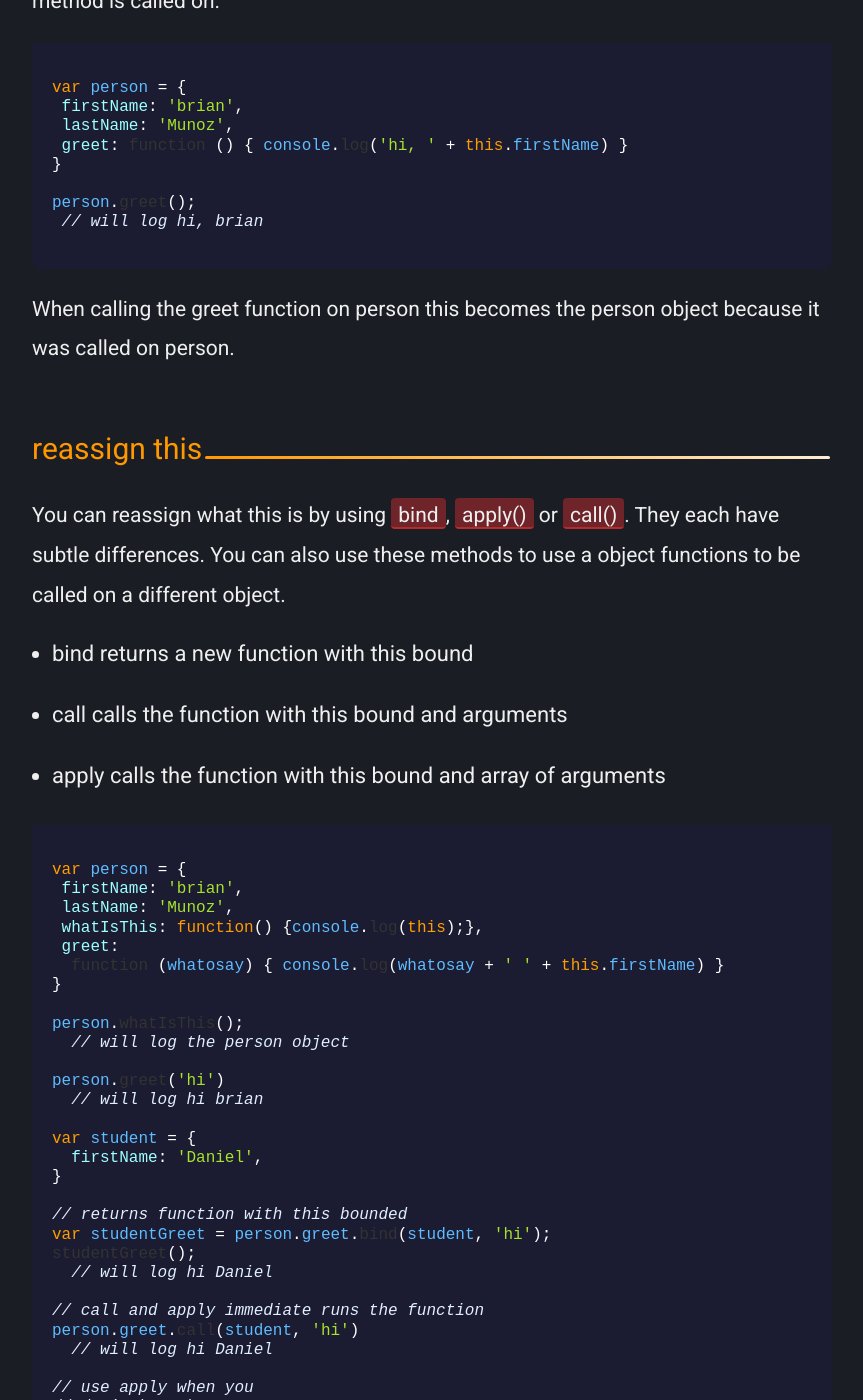
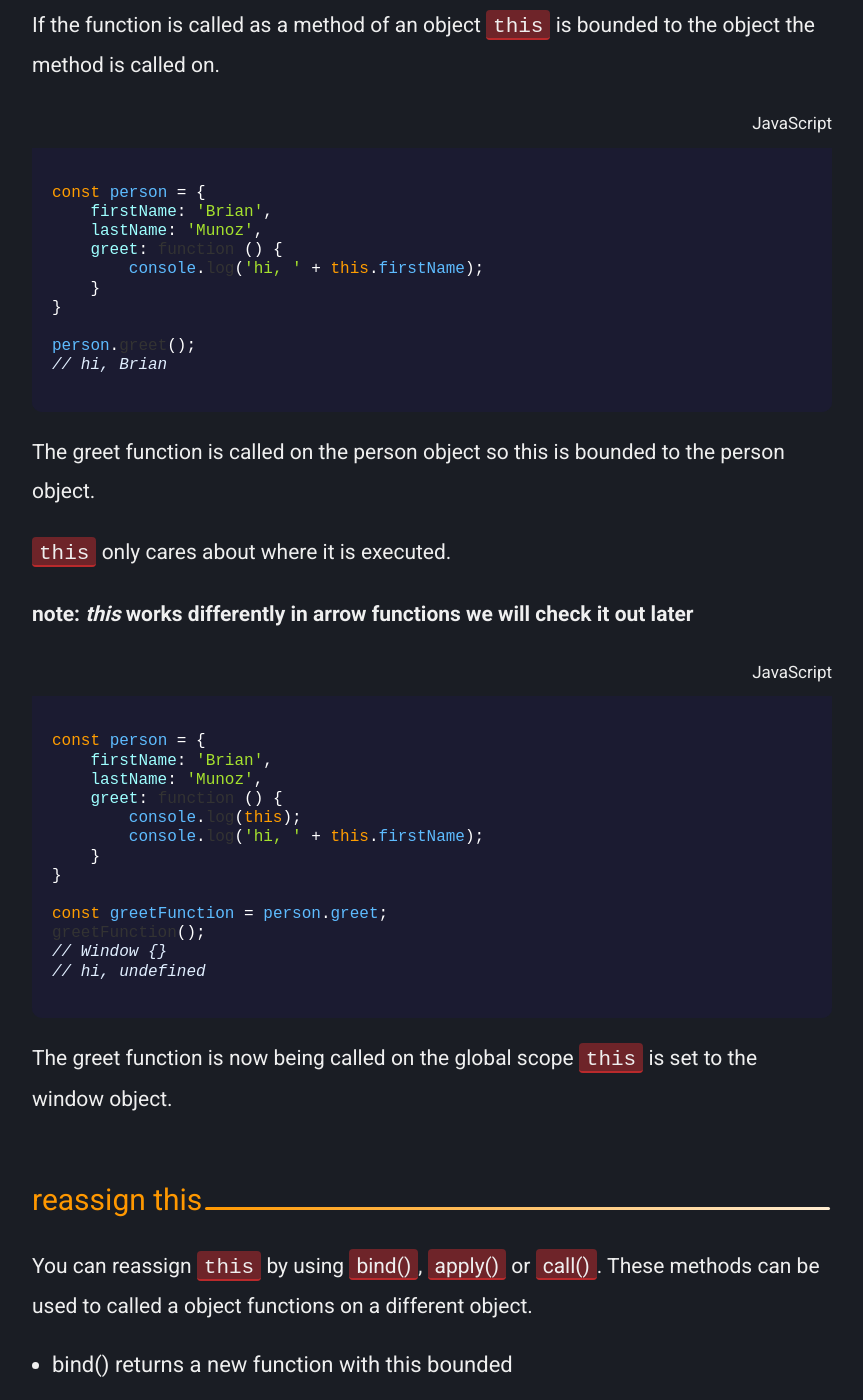
Before and after one commit to codinglead/codinglead.github.io, a Jekyll site: the page built from _posts/2018-12-10-this-in-javascript.md, in a window 1280 px wide and 1400 px high, scrolled down 859 px. Shown: the whole window, without its empty margins (208-1071 px from the left). Built offline with Jekyll 4.4.1, drawn with Linux system fonts in a browser that asks for light colours; comment, search, counter and statistics services are not loaded; some of the changed text lies outside the part shown.

Commit message:
update wording

````diff
--- a/_posts/2018-12-10-this-in-javascript.md
+++ b/_posts/2018-12-10-this-in-javascript.md
@@ -10,15 +11,19 @@
 permalink: /javascript/:title
 ---
 
-This refers to a object that set at the creation of a new execution context. this is the object invoked on. If it is called on the global context it is referred to the global object.
+<code class="highlight__code">this</code> refers to a object that set at the creation of a new execution context.
+
+The value of <code class="highlight__code">this</code> is the object it is invoked on.
+
+<p class="highlight__file-desc">JavaScript</p>
 
 ```javascript
 function whatIsThis() {
-  console.log(this);
+    console.log(this);
 }
 
 whatIsThis();
-  // will log the window object
+// Window {}
 ```
 
 Everything is invoked on the global object.
@@ -26,139 +31,214 @@
 Everything that is defined on the global scope is stuck on the global object that is why
 this refers to the window / global object.
 
-If the function is called as a method of an object
-'this' is bound to the object the method is called on.
+If the function is called as a method of an object <code class="highlight__code">this</code> is bounded to the object the method is called on.
+
+<p class="highlight__file-desc">JavaScript</p>
 
 ```javascript
-var person = {
- firstName: 'brian',
- lastName: 'Munoz',
- greet: function () { console.log('hi, ' + this.firstName) }
+const person = {
+    firstName: 'Brian',
+    lastName: 'Munoz',
+    greet: function () {
+        console.log('hi, ' + this.firstName);
+    }
 }
 
 person.greet();
- // will log hi, brian
+// hi, Brian
 ```
 
-When calling the greet function on person this becomes the person object because it was called on person.
+The greet function is called on the person object so this is bounded to the person object.
+
+<code class="highlight__code">this</code> only cares about where it is executed.
+
+**note: *this* works differently in arrow functions we will check it out later**
+
+<p class="highlight__file-desc">JavaScript</p>
+
+```javascript
+const person = {
+    firstName: 'Brian',
+    lastName: 'Munoz',
+    greet: function () {
+        console.log(this);
+        console.log('hi, ' + this.firstName);
+    }
+}
+
+const greetFunction = person.greet;
+greetFunction();
+// Window {}
+// hi, undefined
+```
+
+The greet function is now being called on the global scope <code class="highlight__code">this</code> is set to the window object.
 
 ## reassign this
 
-You can reassign what this is by using <span class="highlight__code">bind</span>, <span class="highlight__code">apply()</span> or <span class="highlight__code">call()</span>. They each have subtle differences. You can also use these methods to use a object functions to be called on a different object.
+You can reassign <code class="highlight__code">this</code> by using <span class="highlight__code">bind()</span>, <span class="highlight__code">apply()</span> or <span class="highlight__code">call()</span>. These methods can be used to called a object functions on a different object.
 
-* bind returns a new function with this bound
-* call calls the function with this bound and arguments
-* apply calls the function with this bound and array of arguments
+* bind() returns a new function with this bounded
+* call() calls the function with this bounded and arguments
+* apply() calls the function with this bounded and array of arguments
+
+<p class="highlight__file-desc">JavaScript</p>
 
 ```javascript
-var person = {
- firstName: 'brian',
- lastName: 'Munoz',
- whatIsThis: function() {console.log(this);},
- greet:
-  function (whatosay) { console.log(whatosay + ' ' + this.firstName) }
+const person = {
+    firstName: 'Brian',
+    lastName: 'Munoz',
+    whatIsThis: function() {
+        console.log(this);
+    },
+    greet: function (greeting) {
+        console.log(greeting + ' ' + this.firstName);
+    }
 }
 
 person.whatIsThis();
-  // will log the person object
+// person object
 
 person.greet('hi')
-  // will log hi brian
+// hi Brian
 
-var student = {
-  firstName: 'Daniel',
+const student = {
+    firstName: 'Daniel'
 }
 
-// returns function with this bounded
-var studentGreet = person.greet.bind(student, 'hi');
-studentGreet();
-  // will log hi Daniel
+// returns function with this bounded and arguments set
+const greetStudent = person.greet.bind(student, 'hi');
+greetStudent();
+// hi Daniel
 
 // call and apply immediate runs the function
 person.greet.call(student, 'hi')
-  // will log hi Daniel
+// hi Daniel
 
 // use apply when you
 // don't know how many parameters
 // you will pass into the function
-let arr = ['hi']
-person.greet.apply(student, arr)
-  // will log hi Daniel
+let argumentsArray = ['hi']
+person.greet.apply(student, argumentsArray)
+// hi Daniel
 ```
 
-## ES6 arrow notation
+<p class="highlight__file-desc">JavaScript</p>
 
-Shorthand for a function.
+## arrow function
+
+a quicker way to write a function.
+
+
+<p class="highlight__file-desc">JavaScript</p>
 
 ```javascript
+// regular way to define a function
 function () {
- console.log('hi');
+    console.log('hi');
 }
 
-() => console.log('hi');
+// arrow function
+() => {
+    console.log('hi')
+}
+
+// the shortest way to define an arrow function
+// it returns the value
+const name = () => 'Brian';
+console.log(name());
+// Brian
 ```
 
-The way this works with arrow function is that it binds this to the lexical scope instead of where it was invoked on.
+### this in arrow functions
+
+<code class="highlight__code">this</code> is bounded to the lexical scope instead of where it is invoked on.
+
+<p class="highlight__file-desc">JavaScript</p>
 
 ```javascript
-var newPerson = {
-  firstName: 'Jane',
-  lastName: 'Doe',
-  greet: () => console.log('hi, ' + this.firstName)
+const person = {
+    firstName: 'Jane',
+    lastName: 'Doe',
+    greet: () => {
+        console.log(this);
+        console.log('hi, ' + this.firstName);
+    }
 }
 
-newPerson.greet();
-  // will log hi, undefined
+person.greet();
+// Window {}
+// hi, undefined
 ```
+The <code class="highlight__code">greet</code> function is created in the person object which is defined on the global scope.
 
-It console logs 'hi, undefined' because the arrow function is set this to the lexical scope instead of where it was invoked on.
+<code class="highlight__code">this</code> is the window object because it is not within another function. It is defined in the global execution.
 
-This is the global scope because it is not within another function, it is on the global execution so this points to the global object with the arrow function.
+### how to fix this
+
+
+A way to make <code class="highlight__code">this</code> bounded to the person object is to defined it inside a function.
+
+<p class="highlight__file-desc">JavaScript</p>
+
+```javascript
+const person = {
+    firstName: 'Jane',
+    lastName: 'Doe',
+    greet: function () {
+        return () => {
+            console.log(this);
+            console.log('hi, ' + this.firstName);
+        }
+    }
+}
+
+let greetPerson = person.greet();
+greetPerson();
+// person object
+// hi, Jane
+```
 
 ## lexical scoping
 
-explanation on how lexical scoping works.
+An explanation of lexical scoping.
+
+<p class="highlight__file-desc">JavaScript</p>
 
 ```javascript
-var x = 42;
+let favoriteFruit = 'orange';
 
-function setX() {
-  var x = 50;
+function danielFavoriteFruit () {
+    let favoriteFruit = 'apple';
+    console.log(favoriteFruit)
 }
 
-function printX() {
- console.log(x);
+danielFavoriteFruit();
+// apple
+
+console.log(favoriteFruit);
+// orange
+```
+
+orange is logged because it is on the global scope.
+
+we do not have access to the <code class="highlight__code">favoriteFruit</code> variable defined in <code class="highlight__code">danielFavoriteFruit()</code> because it is inside a function.
+
+<p class="highlight__file-desc">JavaScript</p>
+
+```javascript
+let favoriteFruit = 'orange';
+
+function danielFavoriteFruit () {
+    let favoriteFruit = 'apple';
+
+    console.log(favoriteFruit);
 }
 
-setX();
-
-printX();
-  // will log 42
+danielFavoriteFruit();
+// apple
 ```
 
-<span class="highlight__code">printX()</span> prints 42 because it is on the global scope, <span class="highlight__code">printX()</span> can not see the x in the <span class="highlight__code">setX()</span> function because it is enclosed in a function.
+apple was logged because it is the variable closes to where <code class="highlight__code">console.log</code> was executed.
 
-```javascript
-var x = 42;
-
-function setX() {
-  var x = 50;
-
- function printX() {
- console.log(x);
- }
-
- printX();
-}
-
-setX();
- // will log 50
-```
-
-now <span class="highlight__code">printX()</span> will console log 50 because it is the variable bounded closes to the scope the console log was executed in.
-
-lexical scoping determines how variables are bounded.
-
-happy coding :)
-
-Any question feel free to contact me brianmunozdev@gmail.com
+lexical scoping determines how variables are found.
````
Also changed, not shown: other parts of _posts/2018-12-10-this-in-javascript.md (+1 -0 lines).
